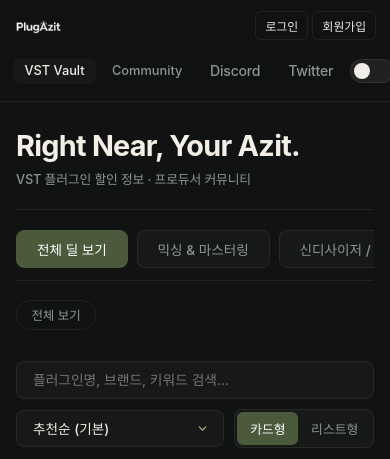
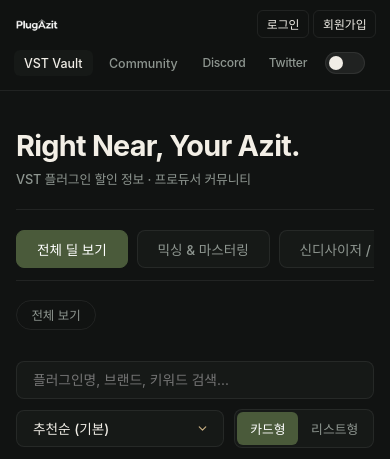
Before and after one commit to aftrdry/plugazit, a plain HTML site: page index.html in a window 390 px wide. Shown: the top 459 px of the page. Drawn offline with nearby package versions, Linux system fonts and the light colour scheme; no server answers; a web font is replaced by a local one.

Commit message:
Fix mobile header layout for logged-out state

```diff
--- a/style.css
+++ b/style.css
@@ -755,7 +755,7 @@ footer a:hover { color: var(--accent-gold); }
 }
 
 /* =========================================================
-   MOBILE RESPONSIVE PATCH
+   MOBILE RESPONSIVE PATCH (로그인/로그아웃 상태 헤더 정렬 교정)
    ========================================================= */
 @media (max-width: 768px) {
   body {
@@ -769,28 +769,28 @@ footer a:hover { color: var(--accent-gold); }
     width: 100% !important;
     height: auto !important;
     min-height: unset !important;
-    padding: 0.68rem 0.85rem !important;
+    padding: 0.6rem 0.85rem !important;
     display: flex !important;
     flex-direction: column !important;
     align-items: stretch !important;
-    gap: 0.55rem !important;
+    gap: 0.5rem !important;
     z-index: 1000 !important;
   }
 
-  /* 1층 좌측: 로고 */
+  /* 1층 좌측: 로고와 우측 로그인 버튼 사이 공간 완전 분리 및 정렬 보장 */
   .logo-container {
-    height: 32px !important;
+    height: 30px !important;
     width: fit-content !important;
   }
 
   .brand-logo-img {
-    height: 28px !important;
+    height: 26px !important;
   }
 
-  /* 1층 우측 상단 고정: Discord, Twitter + 로그인/회원가입(또는 마이페이지/로그아웃) */
+  /* 1층 우측 상단 고정: 로그인/회원가입 버튼 그룹 */
   .header-top-right {
     position: absolute !important;
-    top: 0.68rem !important;
+    top: 0.6rem !important;
     right: 0.85rem !important;
     display: flex !important;
     align-items: center !important;
@@ -798,14 +798,9 @@ footer a:hover { color: var(--accent-gold); }
     z-index: 20 !important;
   }
 
-  .header-top-right .social-link-btn {
-    padding: 0.3rem 0.42rem !important;
-    font-size: 0.74rem !important;
-    white-space: nowrap !important;
-  }
-
   #authNav, #userNav {
     position: static !important;
+    display: flex !important;
     align-items: center !important;
     gap: 0.25rem !important;
     margin: 0 !important;
@@ -817,11 +812,11 @@ footer a:hover { color: var(--accent-gold); }
   #authNav .nav-btn,
   #userNav .nav-btn {
     white-space: nowrap !important;
-    padding: 0.32rem 0.58rem !important;
+    padding: 0.3rem 0.55rem !important;
     font-size: 0.74rem !important;
   }
 
-  /* 2층 상단 고정: VST Vault, Community, Admin Center + 다크/라이트 토글 */
+  /* 2층 상단: VST Vault, Community, Admin Center, 소셜, 토글 (항상 전체 폭 고정 및 우측 여백 확보) */
   nav {
     width: 100% !important;
     margin: 0 !important;
@@ -829,22 +824,43 @@ footer a:hover { color: var(--accent-gold); }
     flex-wrap: nowrap !important;
     align-items: center !important;
     justify-content: flex-start !important;
-    overflow: visible !important;
+    overflow-x: auto !important;
+    overflow-y: hidden !important;
+    -webkit-overflow-scrolling: touch !important;
     gap: 0.35rem !important;
-    padding-bottom: 0 !important;
+    padding-bottom: 0.1rem !important;
+    padding-right: 5rem !important; /* 로그인 버튼 영역과 절대 겹치지 않도록 우측 여백 강제 확보 */
+    scrollbar-width: none;
+  }
+  nav::-webkit-scrollbar {
+    display: none;
   }
 
   .nav-tab-link {
     white-space: nowrap !important;
     flex-shrink: 0 !important;
-    padding: 0.36rem 0.68rem !important;
-    font-size: 0.8rem !important;
+    padding: 0.35rem 0.65rem !important;
+    font-size: 0.78rem !important;
+  }
+
+  .social-link-btn {
+    white-space: nowrap !important;
+    flex-shrink: 0 !important;
+    padding: 0.35rem 0.55rem !important;
+    font-size: 0.76rem !important;
   }
 
   .toggle-switch {
     flex-shrink: 0 !important;
-    margin: 0 0 0 auto !important;
+    width: 40px !important;
+    height: 22px !important;
+    margin: 0 0 0 0.2rem !important;
   }
+  .toggle-knob {
+    width: 14px !important;
+    height: 14px !important;
+  }
+  [data-theme="light"] .toggle-knob { transform: translateX(18px) !important; }
 
   .container {
     padding: 1.15rem 1rem 3rem 1rem !important;
```
